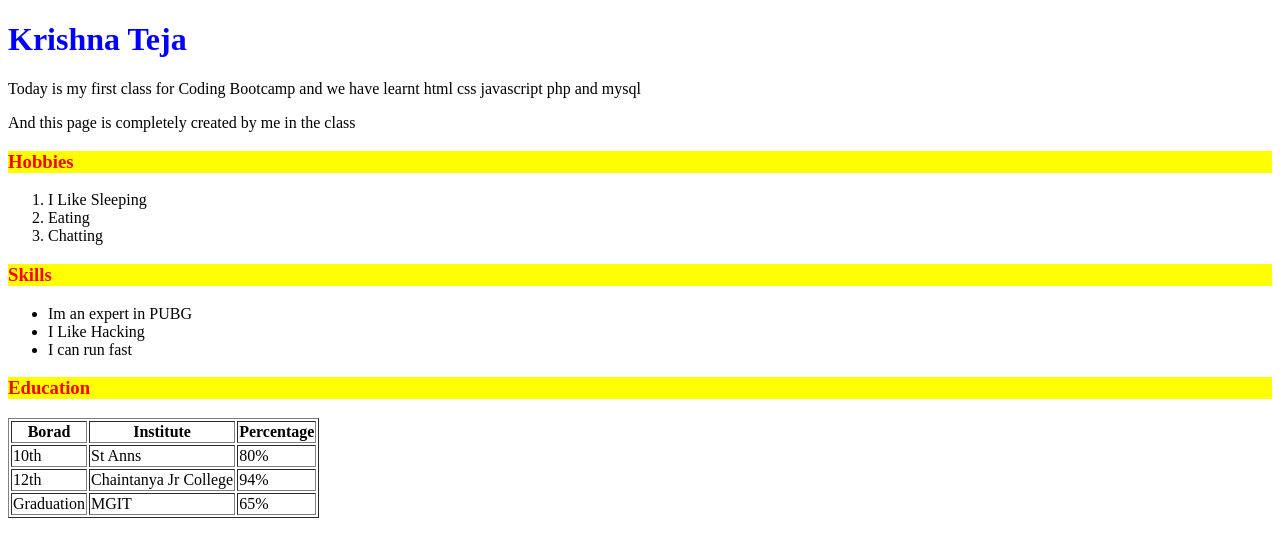
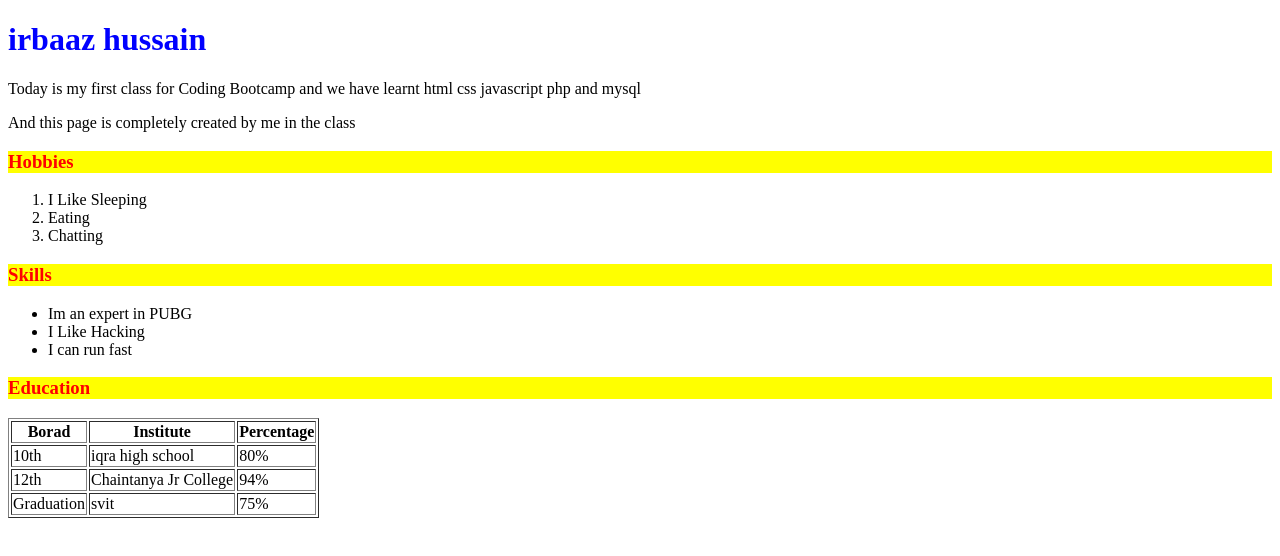
Before and after one commit to irbaazhussain/irbaazhussain.github.io, a plain HTML site: page index.html in a window 1280 px wide. Drawn offline with Linux system fonts and the light colour scheme.

Commit message:
Update index.html

```diff
--- a/index.html
+++ b/index.html
@@ -10,7 +10,7 @@
 
     </head>
     <body>
-        <h1>Krishna Teja</h1>
+        <h1>irbaaz hussain </h1>
 
 
 
@@ -41,7 +41,7 @@
           </tr>
           <tr>
             <td>10th </td>
-            <td>St Anns</td>
+            <td>iqra high school</td>
             <td>80%</td>
           </tr>
           <tr>
@@ -51,8 +51,8 @@
           </tr>
             <tr>
             <td>Graduation</td>
-            <td>MGIT</td>
-            <td>65%</td>
+            <td>svit</td>
+            <td>75%</td>
           </tr>
         </table>
 
```
